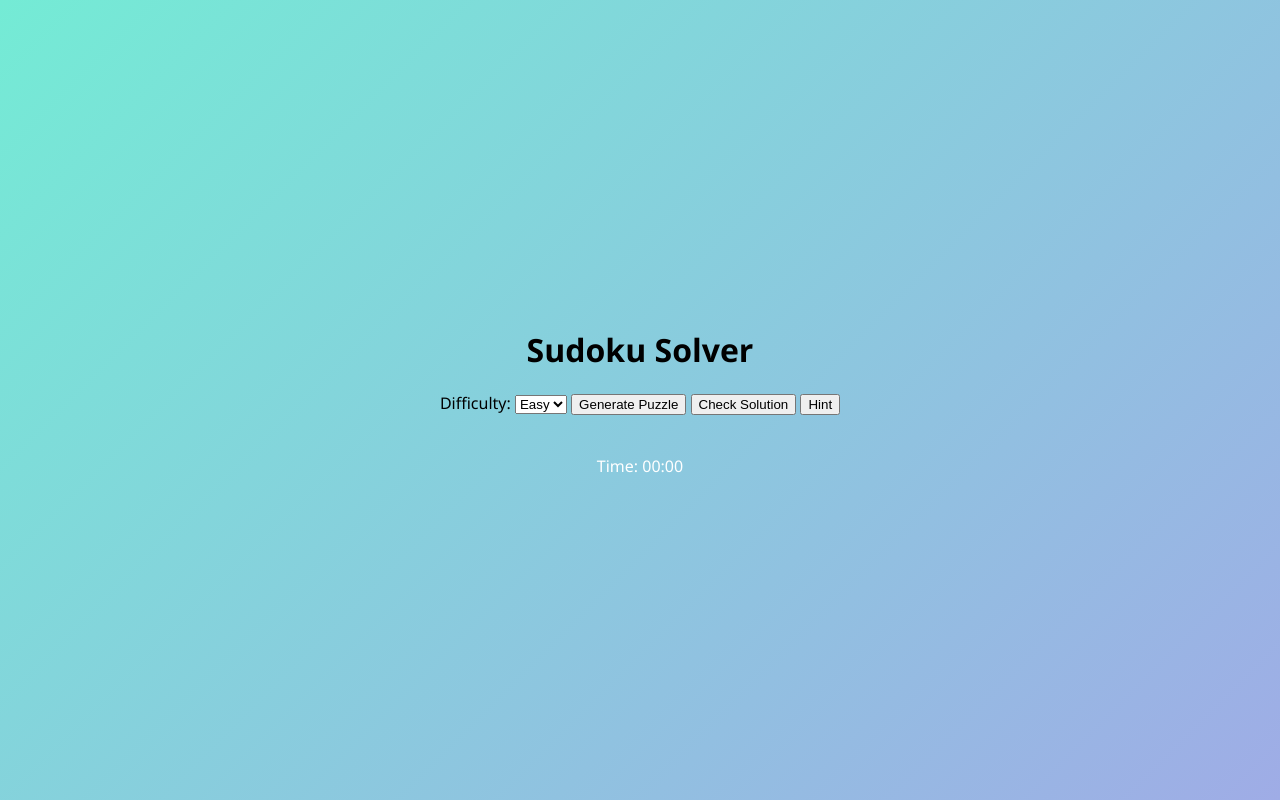
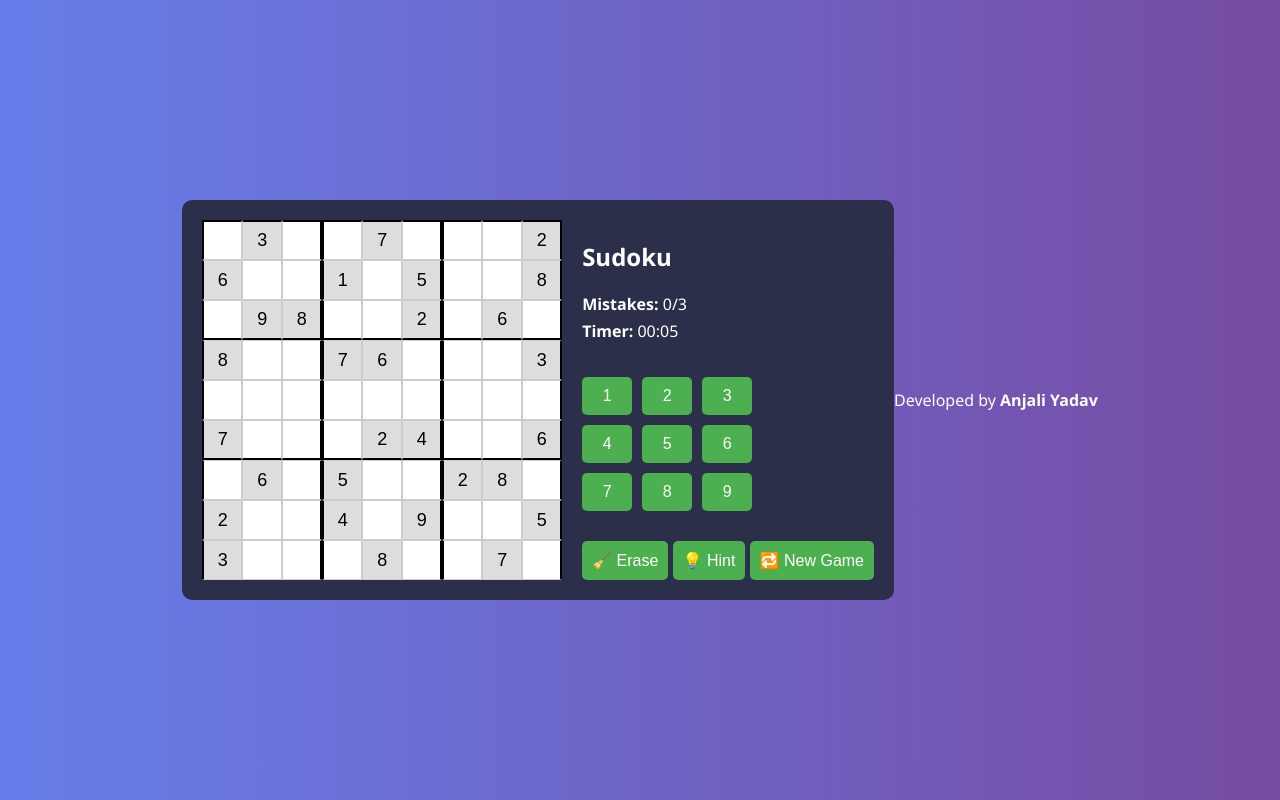
Before and after one commit to anjali-yadav17/SCT_SD_03, a plain HTML site: page index.html in a window 1280 px wide. Drawn offline with Linux system fonts and the light colour scheme.

Commit message:
updated feature

```diff
--- a/index.html
+++ b/index.html
@@ -2,28 +2,37 @@
 <html lang="en">
 <head>
   <meta charset="UTF-8" />
-  <meta name="viewport" content="width=device-width, initial-scale=1.0" />
-  <title>Sudoku Solver</title>
+  <meta name="viewport" content="width=device-width, initial-scale=1.0"/>
+  <title>Sudoku Game</title>
   <link rel="stylesheet" href="style.css" />
 </head>
 <body>
-  <div class="container">
-    <h1>Sudoku Solver</h1>
-    <div class="controls">
-      <label for="difficulty">Difficulty:</label>
-      <select id="difficulty">
-        <option value="easy">Easy</option>
-        <option value="medium">Med</option>
-        <option value="hard">Hard</option>
-      </select>
-      <button onclick="generatePuzzle()">Generate Puzzle</button>
-      <button onclick="checkSolution()">Check Solution</button>
-      <button onclick="getHint()">Hint</button>
+  <div class="sudoku-container">
+    <div class="game-board" id="sudoku-board"></div>
+
+    <div class="game-panel">
+      <div class="panel-header">
+        <h2>Sudoku</h2>
+        <p><strong>Mistakes:</strong> <span id="mistakes">0</span>/3</p>
+        <p><strong>Timer:</strong> <span id="timer">00:00</span></p>
+      </div>
+
+      <div class="number-pad" id="number-pad">
+        <button>1</button><button>2</button><button>3</button>
+        <button>4</button><button>5</button><button>6</button>
+        <button>7</button><button>8</button><button>9</button>
+      </div>
+
+      <div class="panel-actions">
+        <button onclick="eraseCell()">🧹 Erase</button>
+        <button onclick="hint()">💡 Hint</button>
+        <button onclick="playAgain()">🔁 New Game</button>
+      </div>
     </div>
-    <div id="sudoku-grid"></div>
-    <p id="message"></p>
-    <p id="timer">Time: 00:00</p>
   </div>
   <script src="script.js"></script>
+  <footer class="footer">
+    <p>Developed by <strong>Anjali Yadav</strong></p>
+  </footer>
 </body>
 </html>
--- a/script.js
+++ b/script.js
@@ -1,85 +1,90 @@
+let board = document.getElementById('sudoku-board');
+let numberPad = document.getElementById('number-pad');
+let mistakes = 0;
+let selectedInput = null;
+let timerInterval;
+let seconds = 0;
 
-let currentGrid = [];
-let startTime;
-let timerInterval;
+const puzzle = [
+  "", "3", "", "", "7", "", "", "", "2",
+  "6", "", "", "1", "", "5", "", "", "8",
+  "", "9", "8", "", "", "2", "", "6", "",
+  "8", "", "", "7", "6", "", "", "", "3",
+  "", "", "", "", "", "", "", "", "",
+  "7", "", "", "", "2", "4", "", "", "6",
+  "", "6", "", "5", "", "", "2", "8", "",
+  "2", "", "", "4", "", "9", "", "", "5",
+  "3", "", "", "", "8", "", "", "7", ""
+];
 
-function generatePuzzle() {
-  const difficulty = document.getElementById("difficulty").value;
-  currentGrid = createPuzzle(difficulty);
-  renderGrid(currentGrid);
-  document.getElementById("message").innerText = "";
-  resetTimer();
-  startTimer();
-}
-
-function renderGrid(grid) {
-  const gridDiv = document.getElementById("sudoku-grid");
-  gridDiv.innerHTML = "";
-  for (let row = 0; row < 9; row++) {
-    for (let col = 0; col < 9; col++) {
-      const input = document.createElement("input");
-      input.setAttribute("maxlength", 1);
-      input.dataset.row = row;
-      input.dataset.col = col;
-      if (grid[row][col] !== 0) {
-        input.value = grid[row][col];
-        input.disabled = true;
-      }
-      input.addEventListener("keydown", handleKeyDown);
-      gridDiv.appendChild(input);
+function buildBoard() {
+  board.innerHTML = "";
+  for (let i = 0; i < 81; i++) {
+    let input = document.createElement("input");
+    input.setAttribute("type", "text");
+    input.setAttribute("maxlength", 1);
+    input.value = puzzle[i];
+    if (puzzle[i] !== "") {
+      input.setAttribute("readonly", true);
+      input.style.backgroundColor = "#ddd";
     }
+    input.addEventListener("focus", () => selectedInput = input);
+    board.appendChild(input);
   }
 }
 
-function handleKeyDown(e) {
-  const row = parseInt(e.target.dataset.row);
-  const col = parseInt(e.target.dataset.col);
-  const index = row * 9 + col;
-  const gridInputs = document.querySelectorAll("#sudoku-grid input");
-
-  if (e.key === "ArrowRight" && col < 8) gridInputs[index + 1].focus();
-  else if (e.key === "ArrowLeft" && col > 0) gridInputs[index - 1].focus();
-  else if (e.key === "ArrowDown" && row < 8) gridInputs[index + 9].focus();
-  else if (e.key === "ArrowUp" && row > 0) gridInputs[index - 9].focus();
-  else if (e.key === "Enter") checkSolution();
-}
-
-function createPuzzle(difficulty) {
-  const grid = Array.from({ length: 9 }, () => Array(9).fill(0));
-  // Dummy data for demo (can replace with algorithm or API)
-  if (difficulty === "easy") grid[0][0] = 5;
-  else if (difficulty === "medium") grid[0][0] = 3;
-  else if (difficulty === "hard") grid[0][0] = 1;
-  return grid;
-}
-
-function checkSolution() {
-  const gridInputs = document.querySelectorAll("#sudoku-grid input");
-  let correct = true;
-  for (let input of gridInputs) {
-    if (!input.disabled && input.value === "") correct = false;
-  }
-  document.getElementById("message").innerText = correct ? "✅ Correct!" : "❌ Incorrect, keep trying.";
-}
-
-function getHint() {
-  const empty = Array.from(document.querySelectorAll("#sudoku-grid input")).find(i => i.value === "" && !i.disabled);
-  if (empty) empty.value = Math.ceil(Math.random() * 9);
+function updateTimer() {
+  seconds++;
+  const min = String(Math.floor(seconds / 60)).padStart(2, "0");
+  const sec = String(seconds % 60).padStart(2, "0");
+  document.getElementById("timer").textContent = `${min}:${sec}`;
 }
 
 function startTimer() {
-  startTime = Date.now();
+  clearInterval(timerInterval);
+  seconds = 0;
   timerInterval = setInterval(updateTimer, 1000);
 }
 
-function updateTimer() {
-  const elapsed = Math.floor((Date.now() - startTime) / 1000);
-  const minutes = String(Math.floor(elapsed / 60)).padStart(2, '0');
-  const seconds = String(elapsed % 60).padStart(2, '0');
-  document.getElementById("timer").innerText = `Time: ${minutes}:${seconds}`;
+numberPad.addEventListener("click", (e) => {
+  if (!selectedInput || !e.target.textContent.match(/[1-9]/)) return;
+  if (selectedInput.hasAttribute("readonly")) return;
+  selectedInput.value = e.target.textContent;
+
+  // placeholder validation
+  if (Math.random() < 0.3) {
+    selectedInput.classList.add("incorrect");
+    mistakes++;
+    document.getElementById("mistakes").textContent = mistakes;
+    if (mistakes >= 3) {
+      alert("Game Over: Too many mistakes!");
+      playAgain();
+    }
+  } else {
+    selectedInput.classList.remove("incorrect");
+  }
+});
+
+function eraseCell() {
+  if (selectedInput && !selectedInput.hasAttribute("readonly")) {
+    selectedInput.value = "";
+  }
 }
 
-function resetTimer() {
-  clearInterval(timerInterval);
-  document.getElementById("timer").innerText = "Time: 00:00";
+function hint() {
+  if (selectedInput && !selectedInput.hasAttribute("readonly")) {
+    selectedInput.value = Math.floor(Math.random() * 9) + 1;
+  }
 }
+
+function playAgain() {
+  buildBoard();
+  startTimer();
+  document.getElementById("mistakes").textContent = "0";
+  mistakes = 0;
+}
+
+window.onload = () => {
+  buildBoard();
+  startTimer();
+};
--- a/style.css
+++ b/style.css
@@ -1,50 +1,100 @@
-
 body {
-  font-family: 'Segoe UI', Tahoma, Geneva, Verdana, sans-serif;
-  background: linear-gradient(135deg, #74ebd5, #9face6);
+  font-family: 'Segoe UI', sans-serif;
   margin: 0;
   padding: 0;
+  background: linear-gradient(to right, #667eea, #764ba2);
+  color: white;
   display: flex;
   justify-content: center;
   align-items: center;
   height: 100vh;
 }
 
-.container {
-  text-align: center;
+.sudoku-container {
+  display: flex;
+  flex-wrap: wrap;
+  gap: 20px;
+  background: #2c2f4a;
+  padding: 20px;
+  border-radius: 10px;
 }
 
-#sudoku-grid {
+.game-board {
   display: grid;
   grid-template-columns: repeat(9, 40px);
-  gap: 2px;
-  justify-content: center;
-  margin: 20px 0;
+  grid-template-rows: repeat(9, 40px);
+  gap: 0;
 }
 
-input {
-  width: 38px;
-  height: 38px;
+.game-board input {
+  width: 40px;
+  height: 40px;
   text-align: center;
   font-size: 18px;
-  border: 1px solid #333;
+  border: 1px solid #ccc;
+  background-color: #fff;
+  color: #000;
+  outline: none;
+  box-sizing: border-box;
 }
 
-input:focus {
-  outline: 2px solid #4caf50;
+/* Thick borders between 3x3 boxes */
+.game-board input:nth-child(9n+1),
+.game-board input:nth-child(9n+4),
+.game-board input:nth-child(9n+7) {
+  border-left: 2px solid black;
 }
 
-.controls {
-  margin-bottom: 10px;
+.game-board input:nth-child(-n+9) {
+  border-top: 2px solid black;
 }
 
-#message {
-  font-weight: bold;
-  font-size: 18px;
-  color: #fff;
+.game-board input:nth-child(n+19):nth-child(-n+27),
+.game-board input:nth-child(n+46):nth-child(-n+54) {
+  border-bottom: 2px solid black;
 }
 
-#timer {
-  color: #fff;
+.game-board input:nth-child(3n) {
+  border-right: 2px solid black;
+}
+
+input.incorrect {
+  background-color: #ffcccc !important;
+}
+
+input[readonly] {
+  background-color: #ddd;
+}
+
+.game-panel {
+  display: flex;
+  flex-direction: column;
+  justify-content: space-between;
+}
+
+.panel-header p {
+  margin: 5px 0;
+}
+
+.number-pad {
+  display: grid;
+  grid-template-columns: repeat(3, 50px);
+  gap: 10px;
+  margin: 15px 0;
+}
+
+.number-pad button,
+.panel-actions button {
+  background: #4CAF50;
+  color: white;
+  border: none;
+  padding: 10px;
+  border-radius: 5px;
   font-size: 16px;
+  cursor: pointer;
 }
+
+.number-pad button:hover,
+.panel-actions button:hover {
+  background: #45a049;
+}
```
